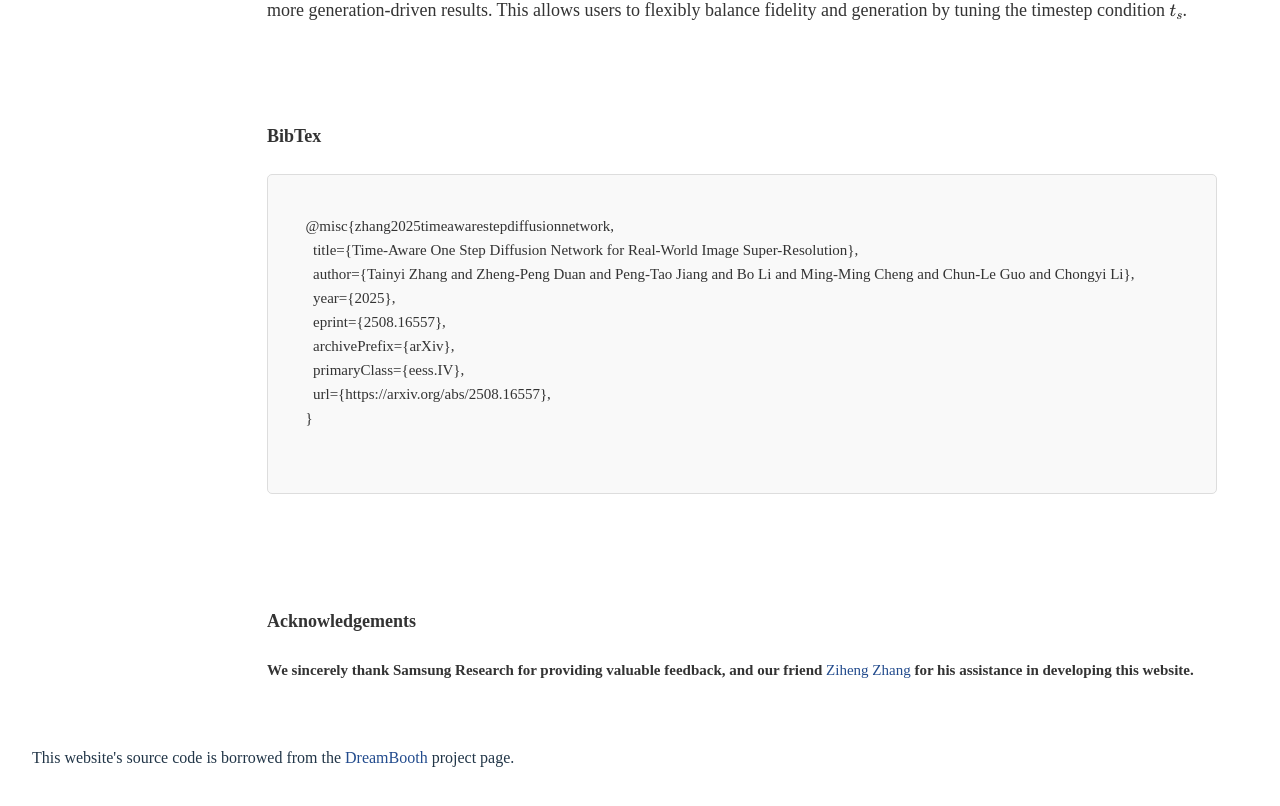
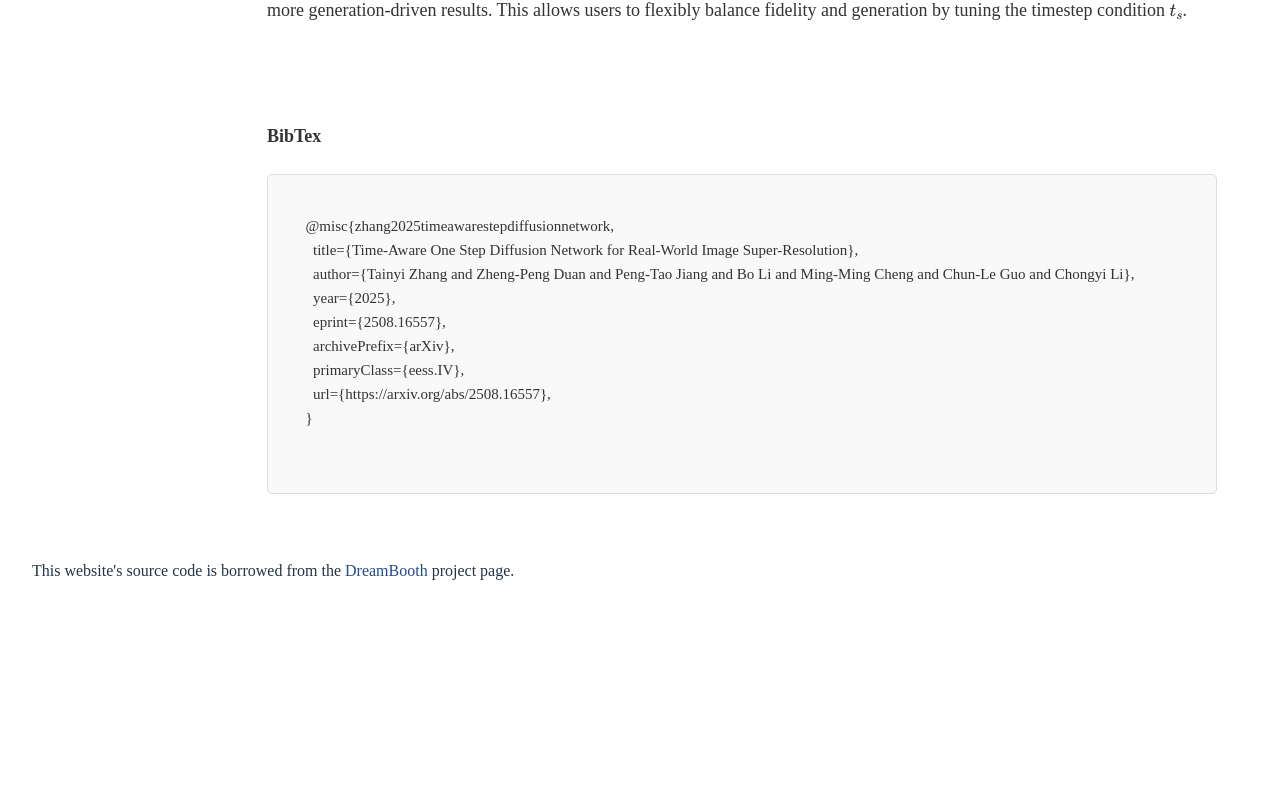
Before and after one commit to zty557/TADSR_HomePage, a Vue app: page / in a window 1280 px wide. Shown: the part 5989-6795 px from the top of the page. After the commit the page ends 6620 px from the top, so only its background shows below. Built offline with nearby package versions, Linux system fonts and the light colour scheme; some icons are missing; a web font is replaced by a local one.

Commit message:
chore: update App.vue

```diff
--- a/src/App.vue
+++ b/src/App.vue
@@ -220,14 +220,6 @@ onMounted(() => {
   </pre>
 </div>
 
-  <div class="content">
-    <h4>Acknowledgements</h4>
-    <p style="font-size: 15px; font-weight: bold;">
-      We sincerely thank Samsung Research for providing valuable feedback, and our friend <a href="Men1scus - Overview">Ziheng Zhang</a> for his assistance in developing this website.
-    </p>
-
-
-  </div>
 
   <footer class="footer">
     <div class="container">
```
